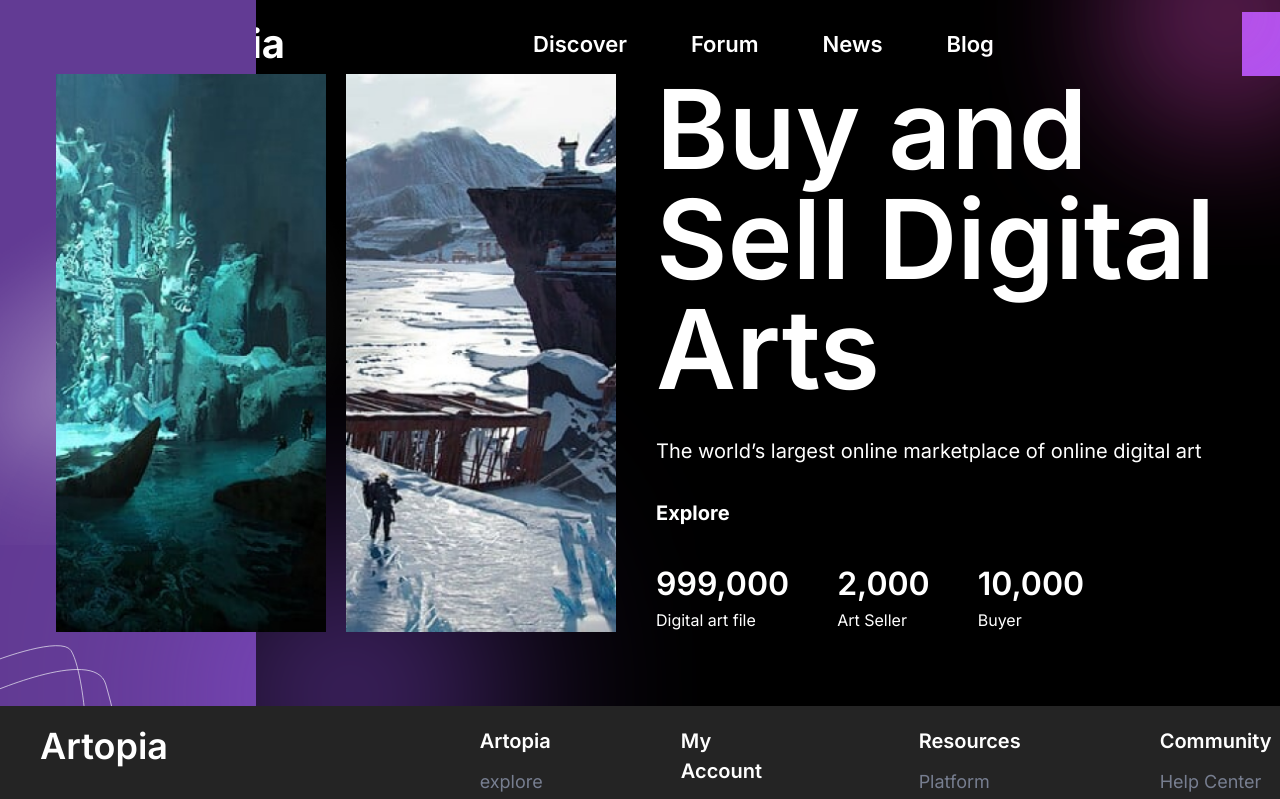
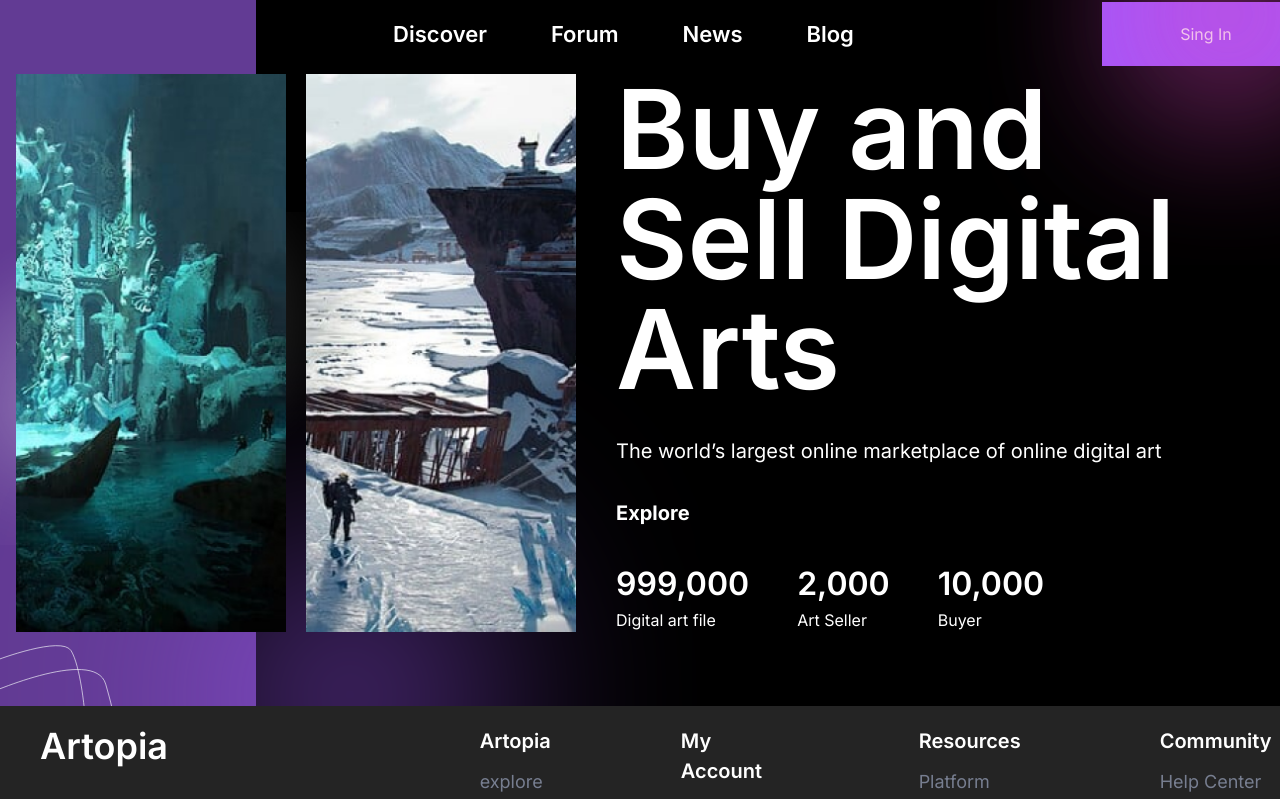
Before and after one commit to CarryUa/artopia-nextjs, a Next.js app: page / in a window 1280 px wide. Shown: the top 799 px of the page. Built offline with nearby package versions, Linux system fonts and the light colour scheme.

Commit message:
Work still

```diff
--- a/package.json
+++ b/package.json
@@ -12,7 +12,8 @@
     "clsx": "^2.1.0",
     "next": "14.0.4",
     "react": "^18",
-    "react-dom": "^18"
+    "react-dom": "^18",
+    "zod": "^3.22.4"
   },
   "devDependencies": {
     "@types/node": "^20",
--- a/src/app/layout.jsx
+++ b/src/app/layout.tsx
@@ -1,8 +1,7 @@
 import { Inter } from "next/font/google";
 import Header from "../components/Header/Header";
 import Footer from "../components/Footer/Footer";
-import { LayoutStatus } from "./test/page";
-import clsx from "clsx";
+
 import "./globals.css";
 
 const inter = Inter({ subsets: ["latin"] });
@@ -13,10 +12,9 @@ export const metadata = {
 };
 
 export default function RootLayout({ children }) {
-  const hiden = false;
   return (
     <html lang="en">
-      <body className={clsx(`${inter.className} bg-black`, hiden && "hidden")}>
+      <body className={`${inter.className} bg-black`}>
         <Header />
         {children}
         <Footer />
--- /dev/null
+++ b/src/app/register/page.tsx
@@ -0,0 +1,6 @@
+import { z } from "zod";
+import AuthWrapper from "../../components/Register/AuthWrapper";
+
+export default function register() {
+  return <AuthWrapper>work</AuthWrapper>;
+}
--- a/src/app/test/page.tsx
+++ /dev/null
@@ -1,4 +0,0 @@
-export const LayoutStatus = false;
-export default function test() {
-  return <main className="pt-10 text-white"> ABOBOBA</main>;
-}
--- a/src/components/Footer/Footer.tsx
+++ b/src/components/Footer/Footer.tsx
@@ -1,7 +1,12 @@
+"use client";
 import { FooterCopyright } from "./FooterCopyright";
 import { FooterNavigation } from "./FooterNavigation";
 import { FooterRegister } from "./FooterRegister";
+import { usePathname } from "next/navigation";
+
 export default function Footer() {
+  const path = usePathname();
+  if (path.includes("/register")) return;
   return (
     <footer className="flex flex-col gap-8 pl-10 text-white bg-[#504f4f74]">
       <div className=" pt-5 flex gap-[70px]">
--- a/src/components/Header/Header.tsx
+++ b/src/components/Header/Header.tsx
@@ -1,9 +1,12 @@
+"use client";
 import HeaderBtn from "./HeaderBtn";
 import HeaderNav from "./HeaderNav";
-
+import { usePathname } from "next/navigation";
 export default function Header() {
+  const path = usePathname();
+  if (path.includes("/register")) return;
   return (
-    <header className="Header fixed mt-5 flex items-center justify-between">
+    <header className="h-12 w-[1310px] fixed pt-5 flex items-center justify-between">
       <h1 className=" font-bold font-size-40px text-white">Artopia</h1>
       <HeaderNav />
       <HeaderBtn />
--- a/src/components/Header/HeaderBtn.tsx
+++ b/src/components/Header/HeaderBtn.tsx
@@ -2,9 +2,11 @@ export default function HeaderBtn() {
   return (
     <button
       type="button"
-      className=" w-52 h-16 bg-standart_violet-500 text-white "
+      className="z-0 w-52 h-16 bg-standart_violet-500 text-white "
     >
-      Sing In
+      <a className="z-10 w-52 h-16" href="../../app/register/page.jsx">
+        Sing In
+      </a>
     </button>
   );
 }
--- a/src/components/MainPage/MainPageImages.tsx
+++ b/src/components/MainPage/MainPageImages.tsx
@@ -3,7 +3,7 @@ import MainImg1 from "./static/MainPageImg1.jpg";
 import MainImg2 from "./static/MainPageImg2.jpg";
 export default function MainPageImages() {
   return (
-    <div className="flex z-10 pl-10 gap-5">
+    <div className="flex z-10 gap-5">
       <Image src={MainImg1} height={565} width={270} alt="HeroImgleft" />
       <Image src={MainImg2} height={565} width={270} alt="HeroImgleft" />
     </div>
--- /dev/null
+++ b/src/components/Register/AuthWrapper.tsx
@@ -0,0 +1,5 @@
+import Image from "next/image";
+import img from "./static/BGimage.jpg";
+export default function RegisterWrapper({ children }) {
+  return <section className="w-screen h-screen bg-white text-black"></section>;
+}
--- a/src/components/context/layoutStatus.tsx
+++ /dev/null
@@ -1,2 +0,0 @@
-"use client";
-import { createContext, useContext } from "react";
```
Also changed, not shown: src/components/context/userContext.tsx (added, +28 -0 lines), tsconfig.json (+3 -14 lines), src/components/Register/static/BGimage.jpg (added), 1 other file (tests, documents, lock files or other folders).
